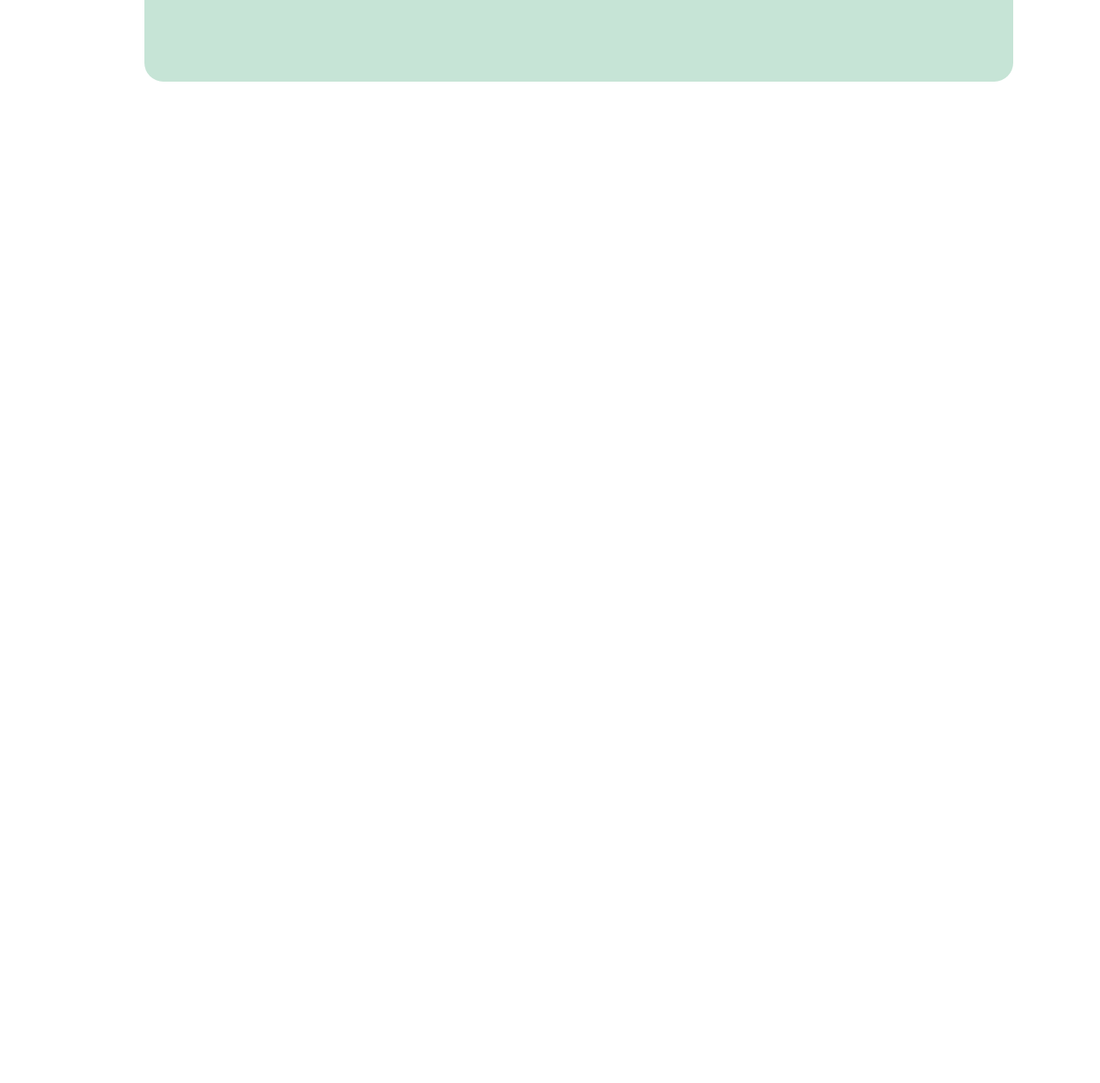
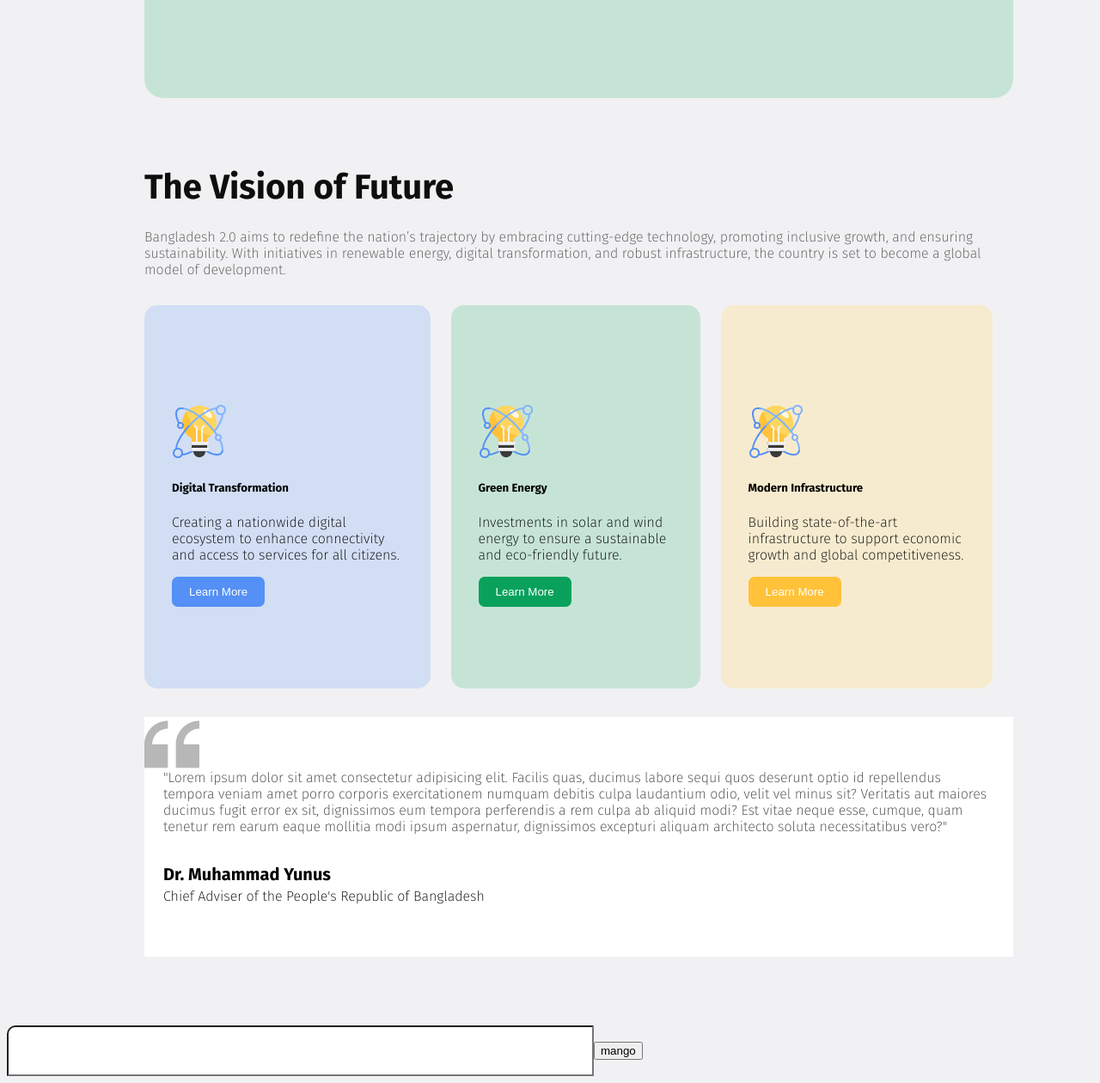
Before and after one commit to Maruf220502/first-assignment, a plain HTML site: page index.html in a window 1280 px wide. Shown: the part 897-2157 px from the top of the page at 86% size. Before the commit the page ends 1072 px from the top, so only its background shows below. Drawn offline with Linux system fonts and the light colour scheme.

Commit message:
add more content

```diff
--- a/index.html
+++ b/index.html
@@ -4,9 +4,13 @@
     <meta charset="UTF-8">
     <meta name="viewport" content="width=, initial-scale=1.0">
     <title>Assignment</title>
+    <link rel="preconnect" href="https://fonts.googleapis.com">
+<link rel="preconnect" href="https://fonts.gstatic.com" crossorigin>
+<link href="https://fonts.googleapis.com/css2?family=Fira+Sans:ital,wght@0,100;0,200;0,300;0,400;0,500;0,600;0,700;0,800;0,900;1,100;1,200;1,300;1,400;1,500;1,600;1,700;1,800;1,900&display=swap" rel="stylesheet">
+
     <link rel="stylesheet" href="style/blog.css">
 </head>
-<body>
+<body class="fira-sans-extralight main-bg-color">
     <header>
        <div class="header">
         <div class="div-1">
@@ -20,9 +24,42 @@
     </header>
     <main>
     <!-- main section starts -->
-
+     <section>
+        <h3 class="sec-title">The Vision of Future</h3>
+        <p class="sec-sub-title">Bangladesh 2.0 aims to redefine the nation’s trajectory by embracing cutting-edge technology, promoting inclusive growth, and ensuring sustainability. With initiatives in renewable energy, digital transformation, and robust infrastructure, the country is set to become a global model of development.</p>
+        <div class="main-div">
+            <!-- div*3>img+h5.div-title+p.div-description+button -->
+            <div class="box-1">
+                <img src="assets/card-icon.png" alt="">
+                <h5 class="div-title">Digital Transformation</h5>
+                <p class="div-description">Creating a nationwide digital ecosystem to enhance connectivity and access to services for all citizens.</p>
+                <button class="sec-btn-1">Learn More</button>
+            </div>
+            <div class="box-2">
+                <img src="assets/card-icon.png" alt="">
+                <h5 class="div-title">Green Energy</h5>
+                <p class="div-description">Investments in solar and wind energy to ensure a sustainable and eco-friendly future.</p>
+                <button class="sec-btn-2">Learn More</button>
+            </div>
+            <div class="box-3">
+                <img src="assets/card-icon.png" alt="">
+                <h5 class="div-title">Modern Infrastructure</h5>
+                <p class="div-description">Building state-of-the-art infrastructure to support economic growth and global competitiveness.</p>
+                <button class="sec-btn-3">Learn More</button>
+            </div>
+        </div>
+        <div class="yunus">
+            <p class="p-description">"Lorem ipsum dolor sit amet consectetur adipisicing elit. Facilis quas, ducimus labore sequi quos deserunt optio id repellendus tempora veniam amet porro corporis exercitationem numquam debitis culpa laudantium odio, velit vel minus sit? Veritatis aut maiores ducimus fugit error ex sit, dignissimos eum tempora perferendis a rem culpa ab aliquid modi? Est vitae neque esse, cumque, quam tenetur rem earum eaque mollitia modi ipsum aspernatur, dignissimos excepturi aliquam architecto soluta necessitatibus vero?"</p>
+            <h5 class="p-title">Dr. Muhammad Yunus</h5>
+            <p class="p-sub-title">Chief Adviser of the People's Republic of Bangladesh</p>
+        </div>
+    </section>
     </main>
     <footer>
+        <div class="footer">
+            <input class="input" type="text">
+            <button>mango</button>
+        </div>
 
     </footer>
 </body>
--- a/style/blog.css
+++ b/style/blog.css
@@ -1,5 +1,13 @@
-@import url('https://fonts.googleapis.com/css2?family=Fira+Sans:ital,wght@0,100;0,200;0,300;0,400;0,500;0,600;0,700;0,800;0,900;1,100;1,200;1,300;1,400;1,500;1,600;1,700;1,800;1,900&display=swap');
+/* @import url('https://fonts.googleapis.com/css2?family=Fira+Sans:ital,wght@0,100;0,200;0,300;0,400;0,500;0,600;0,700;0,800;0,900;1,100;1,200;1,300;1,400;1,500;1,600;1,700;1,800;1,900&display=swap'); */
+.fira-sans-extralight {
+    font-family: "Fira Sans", serif;
+    font-weight: 200;
+    font-style: normal;
+  }
 /* header style */
+.main-bg-color{
+    background-color: rgba(241, 241, 243, 1);
+}
 .div-1{
     padding: 117px 62px 117px 57px;
 }
@@ -39,3 +47,101 @@ a{
 button :hover{
     background-color: gray;
 }
+
+.footer{
+    display: flex;
+    align-items: center;
+}
+.input{
+    border-top-left-radius: 10px;
+    padding-right: 500px;
+    padding-top: 20px;
+    padding-bottom: 20px;
+}
+
+/* main section starts */
+section{
+    width: 80%;
+    margin: 80px 160px;
+}
+.sec-title{
+    font-size: 40px;
+    font-weight: bold;
+    color: #0E0E0E;
+    margin-bottom: 24px;
+}
+.sec-sub-title{
+    font-size: 16px;
+    font-weight: 400px;
+    color: rgba(14, 14, 14, 0.7);
+    margin-bottom: 32px;
+}
+.main-div{
+    display: flex;
+    justify-content: space-around;
+    /* margin-right: 24px; */
+    /* padding: 115px 32px 95px 32px; */
+}
+.box-1{
+    background-color:rgba(84, 144, 245, 0.2);
+    padding: 115px 32px 95px 32px;
+    margin-right: 24px;
+    border-radius: 15px;
+}
+.box-2{
+    background-color:rgba(198, 228, 214, 1);
+    padding: 115px 32px 95px 32px;
+    margin-right: 24px;
+    border-radius: 15px;
+}
+.box-3{
+    background-color: rgba(247, 235, 207, 1);
+    padding: 115px 32px 95px 32px;
+    margin-right: 24px;
+    border-radius: 15px;
+}
+.sec-btn-1{
+    border-radius: 7px;
+    background-color: rgba(84, 144, 245, 1);
+    color: rgba(255, 255, 255, 1);
+    border-style: none;
+    padding: 10px 20px;
+
+}
+.sec-btn-2{
+    border-radius: 7px;
+    background-color: rgba(9, 161, 92, 1);
+    color: rgba(255, 255, 255, 1);
+    border-style: none;
+    padding: 10px 20px;
+}
+.sec-btn-3{
+    border-radius: 7px;
+    background-color: rgba(255, 194, 57, 1);
+    color: rgba(255, 255, 255, 1);
+ border-style: none;
+ padding: 10px 20px;
+}
+.yunus{
+    background-color: rgba(255, 255, 255, 1);
+    margin-top: 33px;
+    padding:45px 22px ;
+    background-image: url(../assets/quote-bg.png);
+    background-repeat: no-repeat;
+
+}
+.p-description{
+    font-size: 16px;
+    font-weight: 400px;
+    color: rgba(14, 14, 14, 0.8);
+}
+.p-title{
+    font-size: 20px;
+    font-weight: 600px;
+    margin-bottom: 4px;
+}
+.p-sub-title{
+    font-size: 16px;
+    font-weight: 400px;
+    margin-top: 4px;
+}
```
